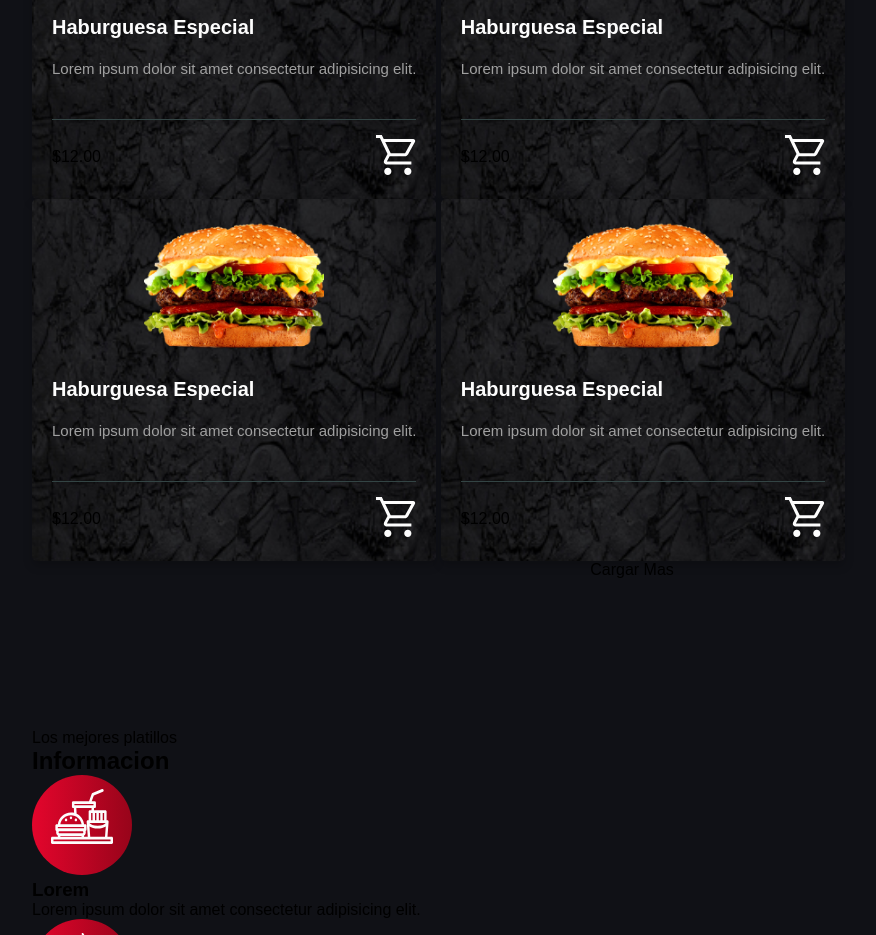
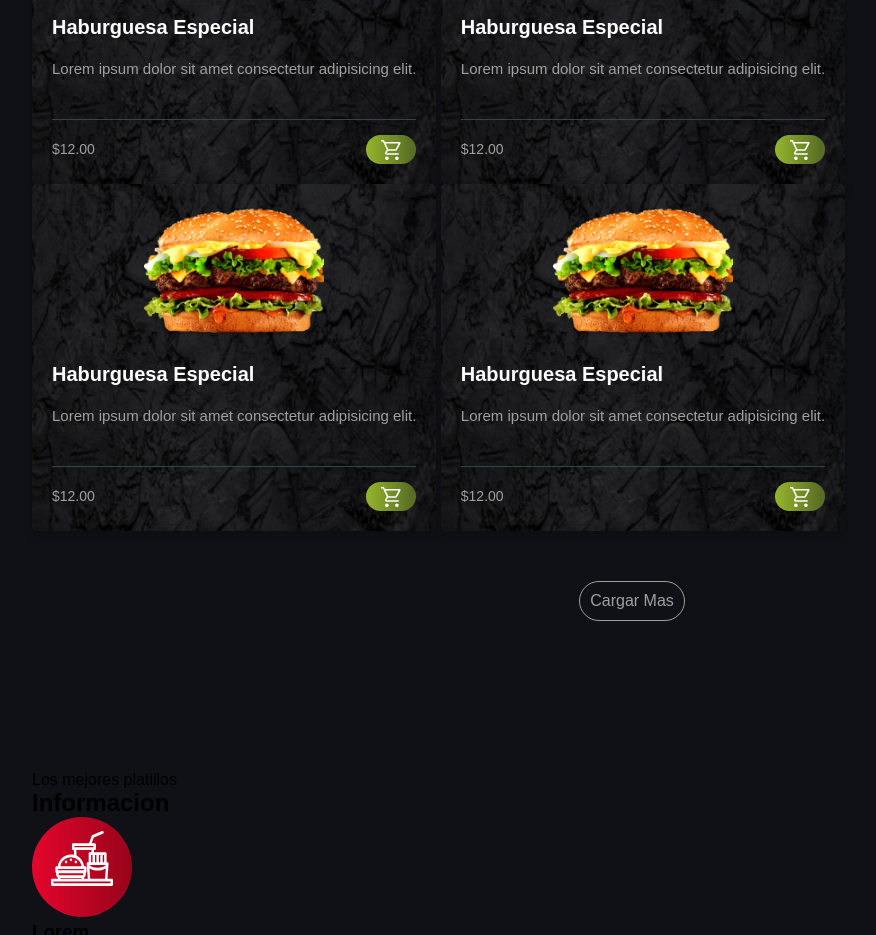
Before and after one commit to Jess-Seven/Pagina_web_avanzada_con_HTML_CSS, a plain HTML site: page index.html in a window 1280 px wide. Shown: the part 1128-2063 px from the top of the page, without its empty margins (8-884 px from the left). Drawn offline with Linux system fonts and the light colour scheme; a web font is replaced by a local one.

Commit message:
En este comit estoy guardando los avances hasta ahora, los cuales son: edicion de los botones de cada item de la pestaña haburguesas del menu donde los botenes de buy, price, load-more y la imagen del boton de buy fue modificada con el objetivo de mejorar la apariencia y la estetica del menu de la pagina de comidas rapidas

```diff
--- a/style.css
+++ b/style.css
@@ -208,7 +208,11 @@ header {
     display: grid;
     grid-template-columns: repeat(auto-fit, minmax(250px, 1fr));
     gap: 20px;
-}
+} /* Este selector hace primeramente - que el "display: grid;" cree una red(Grid) o mejor dicho un diseño de cuadricula.
+
+Luego podremos ver como que la linea 209 da unas instrucciones para que el diseño cuadriculado se proporcione segun estas instrucciones, en este caso seria que se repita "repeat()" de forma automatica "auto-fit" segun sean las proporciones dades mas adelante las cuales son "minmax(250px, 1fr)" las cuales dictan que cada recuadro de la cuadricula sea no menos de 250px y en caso de que las cuadriculas de la primera linea queden con algun espacio esperando otro recuadro estos se puedan encuadrar de manera equitativa una de la otra y de esta manera pasa el siguiente recuadro de la cuadricula a la siguiente linea - En resumen: esta línea crea un diseño que automáticamente ajusta el número de columnas. El navegador intentará meter tantas columnas de 250px como sea posible. Si sobra espacio, lo repartirá equitativamente entre las columnas para que ocupen todo el ancho.
+
+"gap: 20px;" Simplemente establece un espacio o "canaleta" de 20 píxeles tanto entre las filas como entre las columnas de la cuadrícula, evitando que los elementos estén pegados unos a otros. */
 
 .box-1,
 .box-2,
@@ -288,3 +292,30 @@ header {
     padding-top: 15px;
     border-top: 1px solid #344;
 }
+
+.price {
+    font-size: 14px;
+    color: #A0A0A0;
+}
+
+.buy {
+    padding: 5px 15px 0 15px;
+    border-radius: 15px;
+    background: linear-gradient(90deg, #95B52C 0%, #586E25 92%);
+}
+
+.buy img {
+    width: 20px;
+}
+
+.load-more {
+    margin-top: 50px;
+    display: inline-block;
+    border-radius: 25px;
+    border: 1px solid #A0A0A0;
+    color: #A0A0A0;
+    font-size: 16px;
+    cursor: pointer;
+    padding: 10px;
+
+}
```
